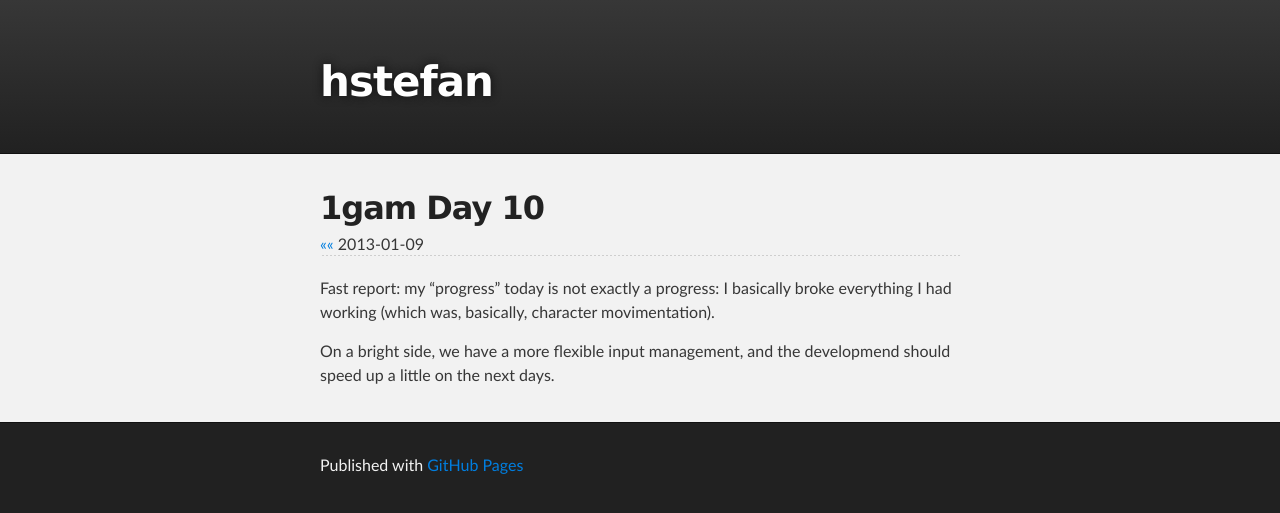
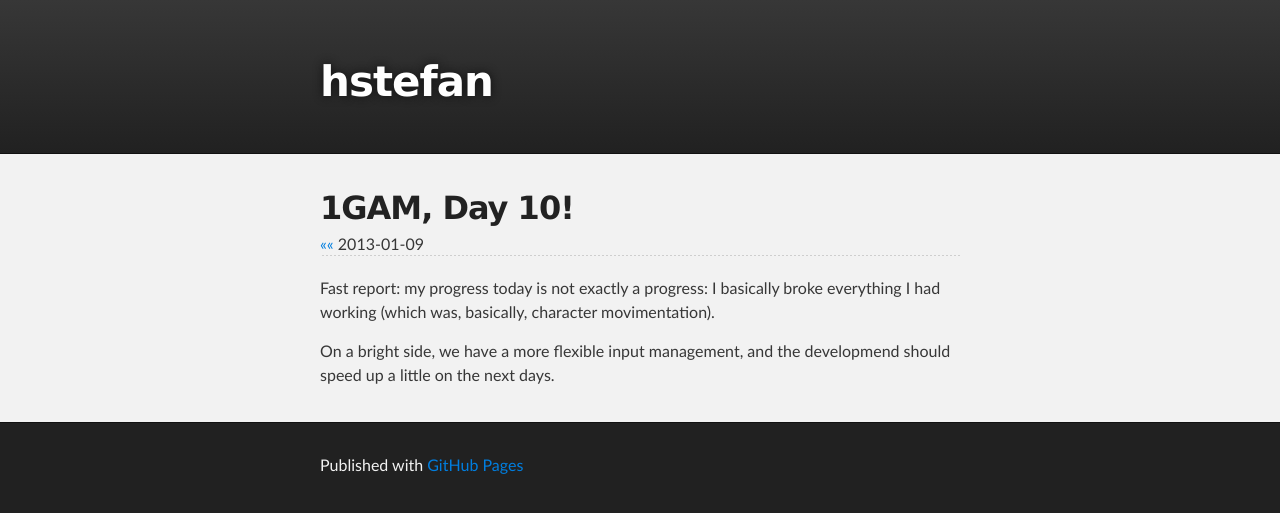
Before and after one commit to hstefan/hstefan.github.com, a Jekyll site: the page built from _posts/2013-01-10-1GAM-day-10.md, in a window 1280 px wide. Shown: the top 513 px of the page. Built offline with Jekyll 4.4.1, drawn with Linux system fonts in a browser that asks for light colours.

```diff
--- a/_posts/2013-01-10-1GAM-day-10.md
+++ b/_posts/2013-01-10-1GAM-day-10.md
@@ -1,9 +1,8 @@
 ---
-title: #1GAM, Day 10!
+title: 1GAM, Day 10!
 date: 2013-01-09 13:58
 layout: post
 ---
-
-Fast report: my "progress" today is not exactly a progress: I basically broke everything I had working (which was, basically, character movimentation).
+Fast report: my progress today is not exactly a progress: I basically broke everything I had working (which was, basically, character movimentation).
 
 On a bright side, we have a more flexible input management, and the developmend should speed up a little on the next days.
```
